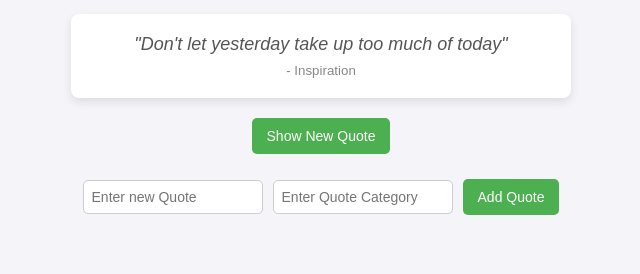
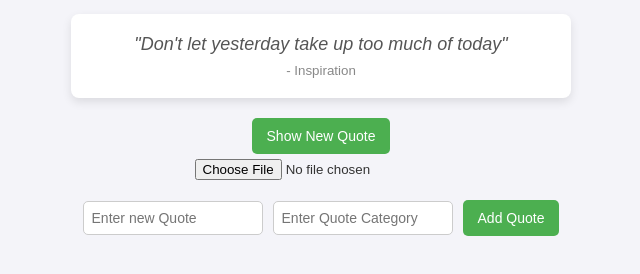
Before and after one commit to lkmodibbo/alx_fe_javascript, a plain HTML site: page dom-manipulation/index.html in a window 1280 px wide. Shown: the part 88-362 px from the top of the page, without its empty margins (319-959 px from the left). Drawn offline with Linux system fonts and the light colour scheme.

```diff
--- a/dom-manipulation/index.html
+++ b/dom-manipulation/index.html
@@ -10,7 +10,7 @@
     <h1>Dynamic Quote Generator</h1>
     <div id="quoteDisplay"> </div>
        <button id="newQuote">Show New Quote</button>
-
+        <input type="file" id="importFile" accept=".json" onchange="importFromJsonFile(event)" />
        <!-- <div>
             <input type="text" id="newQuoteText" placeholder="Enter a new quote" />
             <input type="text" id="newQuoteCategory" placeholder="Enter quote category" />
--- a/dom-manipulation/script.js
+++ b/dom-manipulation/script.js
@@ -58,5 +58,15 @@ function addQuote() {
 }
 newQuote.addEventListener("click", showRandomQuote)
 
+function importFromJsonFile(event) {
+    const fileReader = new FileReader();
+    fileReader.onload = function(event) {
+        const importQuotes = JSON.parse(event.target.result);
+        quotes.push(...importQuotes);
+        saveQuotes();
+        alert('Quotes imported successfully!');
+    }
+    fileReader.readAsText(event.target.file[0])
+}
 showRandomQuote();
 createAddQuoteForm();
```
